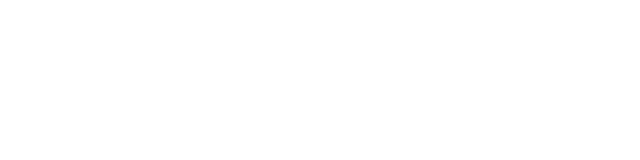
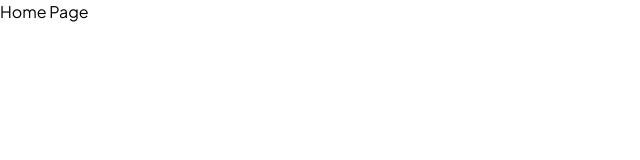
Before and after one commit to Oleksandr-Zhunkin/crm-panel, a Next.js app: page / in a window 1280 px wide. Before the commit this address had no page. Shown: the top 160 px of the page, without its empty margins (0-640 px from the left). Built offline with nearby package versions, Linux system fonts and the light colour scheme.

Commit message:
Update page.tsx

```diff
--- a/src/app/page.tsx
+++ b/src/app/page.tsx
@@ -1,6 +1,11 @@
-import { redirect } from 'next/navigation';
+// import { redirect } from 'next/navigation';
 
 export default function Home() {
-  redirect('/dashboard');
-  return null;
+  // redirect('/dashboard');
+  // return null;
+  return (
+    <div>
+      <h1>Home Page</h1>
+    </div>
+  );
 }
```
